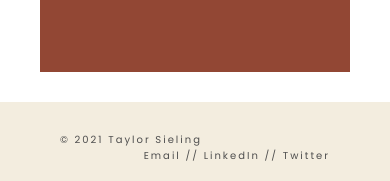
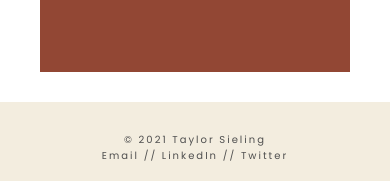
Before and after one commit to taylorsieling/sielcode, a React (Create React App) app: page / in a window 390 px wide. Shown: the part 4590-4771 px from the top of the page. Built offline with nearby package versions, Linux system fonts and the light colour scheme; no server answers.

Commit message:
making footer responsive

```diff
--- a/src/App.css
+++ b/src/App.css
@@ -650,18 +650,6 @@ li {
     text-align: center;
   }
 }
-/*
-@media screen and (max-width: 480px) {
-  .contact-div {
-    width: fit-content;
-    margin: 30px;
-  }
-  .contact-title {
-    width: fit-content;
-    text-align: center;
-  }
-} */
-
 
 /* FOOTER */
 
@@ -686,6 +674,20 @@ li {
   float: right;
 }
 
+.left {
+  float: left;
+}
+
+@media screen and (max-width: 880px) {
+  .right, .left {
+    float: none;
+  }
+
+  .footer {
+    text-align: center;
+  }
+}
+
 /* #C1A99A */
 /* #AF6D55 */
 /* #F0B74D */
--- a/src/components/Footer.js
+++ b/src/components/Footer.js
@@ -4,7 +4,7 @@ function Footer() {
     return (
         <section className="footer">
             <div className="footer">
-                &copy; 2021 Taylor Sieling
+                <span className="left">&copy; 2021 Taylor Sieling </span>
                 <span className="right footnav">
                     <a href="mailto:taylorasieling@gmail.com">Email</a>&nbsp;&#47;&#47;&nbsp;
                     <a href="https://www.linkedin.com/in/taylorasieling/">LinkedIn</a>&nbsp;&#47;&#47;&nbsp;
```
